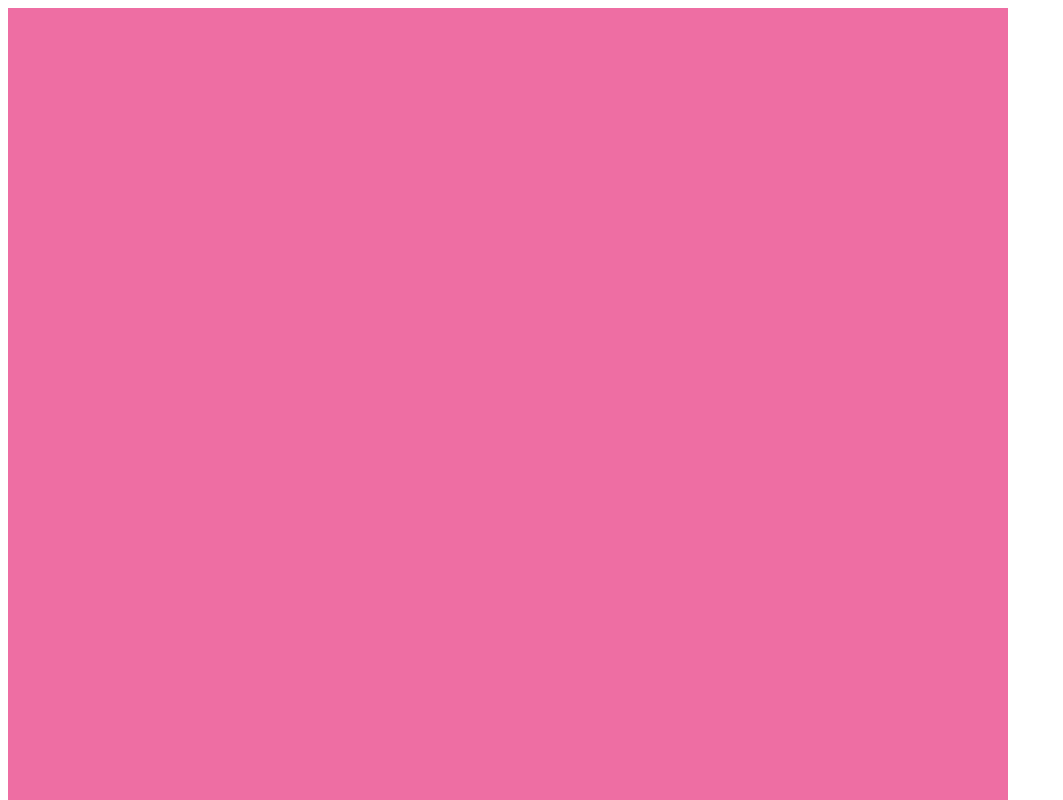
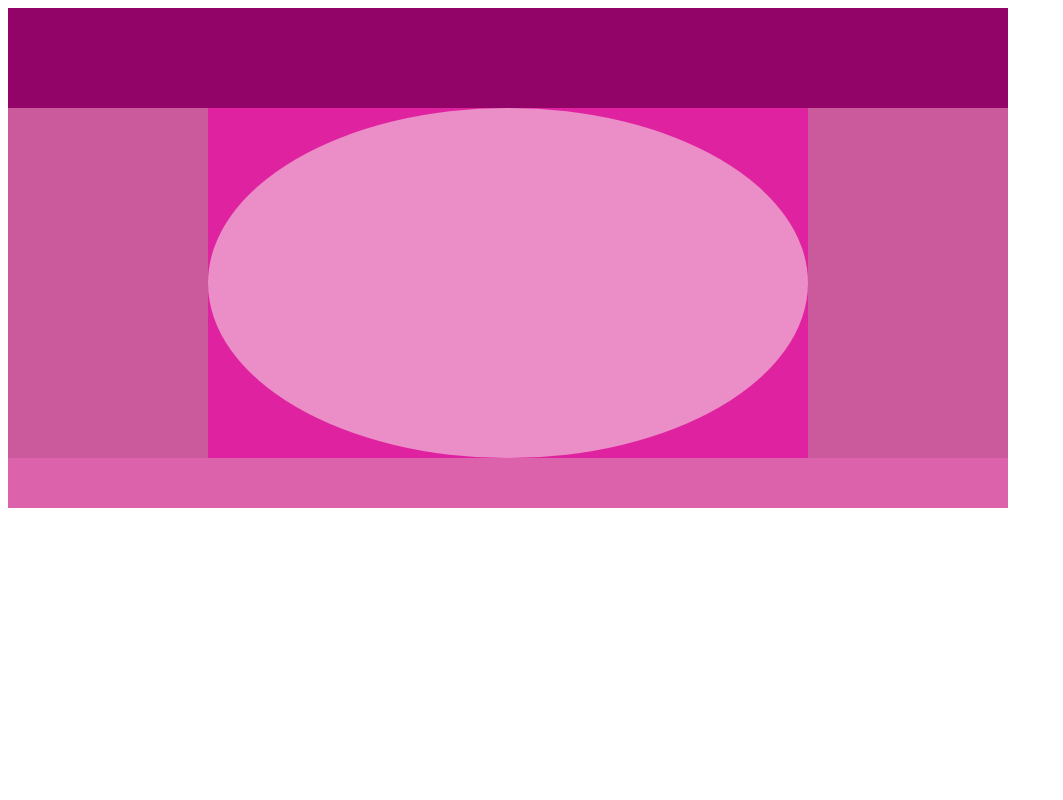
Before and after one commit to heloisamoia/programa-o, a plain HTML site: page template.html in a window 1280 px wide. Shown: the top 800 px of the page, without its empty margins (0-1063 px from the left). Drawn offline with nearby package versions, Linux system fonts and the light colour scheme.

Commit message:
Update template.html

```diff
--- a/template.html
+++ b/template.html
@@ -1,3 +1,4 @@
+
 <!DOCTYPE html>
 <html lang="pt-br">
     <head>
@@ -15,18 +16,40 @@
             }
             .header{
                 width:inherit;
-                height:500px;
-                background-color:rgb(238, 110, 163);
+                height:100px;
+                background-color:rgb(147, 4, 104);
             }
             .main{
                 width:inherit;
-                height:500px;
-                background-color:rgb(238, 110, 163);
+                height:350px;
+                background-color:rgb(223, 35, 160);
             }
             .footer{
                 width:inherit;
-                height:500px;
-                background-color:rgb(238, 110, 163);
+                height:50px;
+                background-color:rgb(219, 98, 171);
+            }
+            .esquerda{
+                width:20%;
+                height:inherit;
+                background-color:rgb(203, 90, 157);
+                display:inline-block;
+                float:right;
+            }
+            .centro{
+                width:60%;
+                height:inherit;
+                background-color:rgb(235, 142, 199);
+                display:inline-block;
+                float:right;
+                border-radius:100%;
+            }
+            .direita{
+                width:20%;
+                height:inherit;
+                background-color:rgb(203, 90, 157);
+                display:inline-block;
+                float:right;
             }
         </style>
     </head>
@@ -36,7 +59,9 @@
 
             </div>
             <div class="main">
-
+                <div class="esquerda"></div>
+                <div class="centro"></div>
+                <div class="direita"></div>
             </div>
             <div class="footer">
 
```
